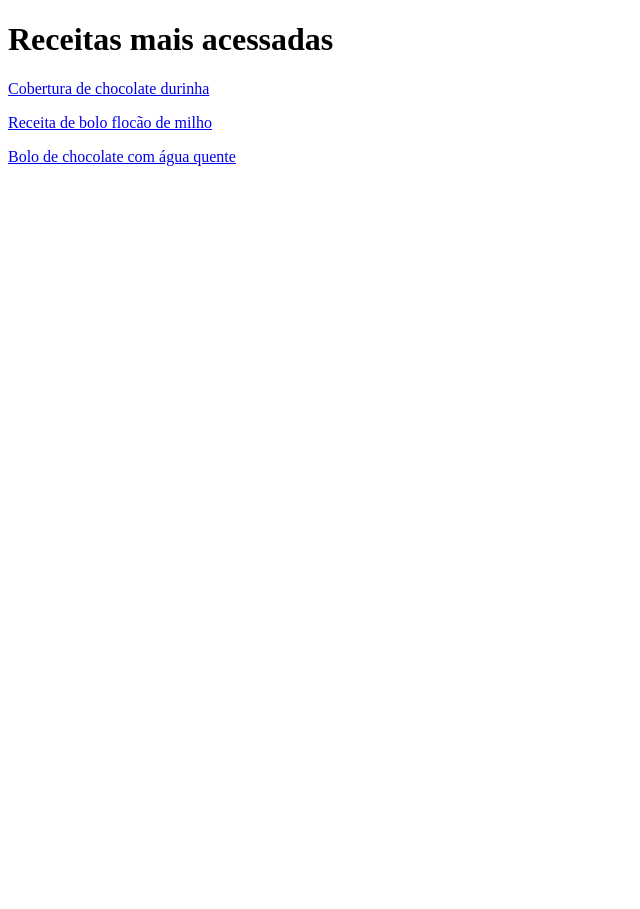
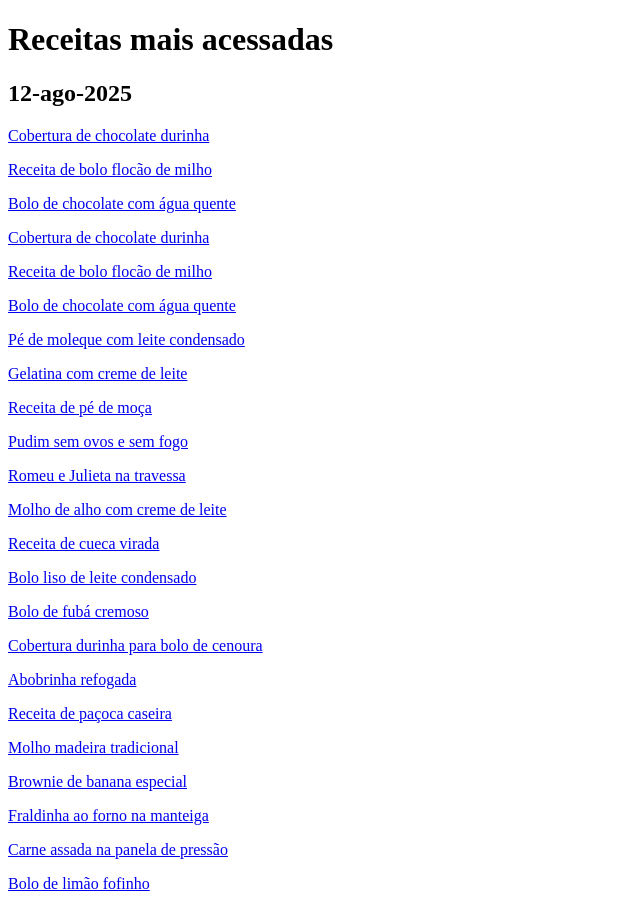
Before and after one commit to bimonte/bimonte.github.io, a plain HTML site: page receitas/index.html in a window 1280 px wide. Shown: the whole page, without its empty margins (0-640 px from the left). Before the commit the page ends 800 px from the top, so only its background shows below. Drawn offline with Linux system fonts and the light colour scheme.

Commit message:
Update index.html

```diff
--- a/receitas/index.html
+++ b/receitas/index.html
@@ -14,9 +14,31 @@
 
 		<h1>Receitas mais acessadas</h1>
 
+		<h2>12-ago-2025</h2>
+
 		<p><a href="https://www.restodonte.com.br/receitas/cobertura-de-chocolate-durinha">Cobertura de chocolate durinha</a></p>
 		<p><a href="https://www.restodonte.com.br/receitas/receita-de-bolo-flocao-de-milho-0">Receita de bolo flocão de milho</a></p>
 		<p><a href="https://www.restodonte.com.br/receitas/bolo-de-chocolate-com-agua-quente">Bolo de chocolate com água quente</a></p>
+		<p><a href="https://www.restodonte.com.br/receitas/cobertura-de-chocolate-durinha">Cobertura de chocolate durinha</a></p>
+		<p><a href="https://www.restodonte.com.br/receitas/receita-de-bolo-flocao-de-milho-0">Receita de bolo flocão de milho</a></p>
+		<p><a href="https://www.restodonte.com.br/receitas/bolo-de-chocolate-com-agua-quente">Bolo de chocolate com água quente</a></p>
+		<p><a href="https://www.restodonte.com.br/receitas/pe-de-moleque-com-leite-condensado">Pé de moleque com leite condensado</a></p>
+		<p><a href="https://www.restodonte.com.br/receitas/gelatina-com-creme-de-leite">Gelatina com creme de leite</a></p>
+		<p><a href="https://www.restodonte.com.br/receitas/receita-de-pe-de-moca">Receita de pé de moça</a></p>
+		<p><a href="https://www.restodonte.com.br/receitas/pudim-sem-ovos-e-sem-fogo">Pudim sem ovos e sem fogo</a></p>
+		<p><a href="https://www.restodonte.com.br/receitas/romeu-e-julieta-na-travessa">Romeu e Julieta na travessa</a></p>
+		<p><a href="https://www.restodonte.com.br/receitas/molho-de-alho-com-creme-de-leite">Molho de alho com creme de leite</a></p>
+		<p><a href="https://www.restodonte.com.br/receitas/receita-de-cueca-virada">Receita de cueca virada</a></p>
+		<p><a href="https://www.restodonte.com.br/receitas/bolo-liso-de-leite-condensado">Bolo liso de leite condensado</a></p>
+		<p><a href="https://www.restodonte.com.br/receitas/bolo-de-fuba-cremoso">Bolo de fubá cremoso</a></p>
+		<p><a href="https://www.restodonte.com.br/receitas/cobertura-durinha-para-bolo-de-cenoura-0">Cobertura durinha para bolo de cenoura</a></p>
+		<p><a href="https://www.restodonte.com.br/receitas/abobrinha-refogada">Abobrinha refogada</a></p>
+		<p><a href="https://www.restodonte.com.br/receitas/receita-de-pacoca-caseira">Receita de paçoca caseira</a></p>
+		<p><a href="https://www.restodonte.com.br/receitas/molho-madeira-tradicional">Molho madeira tradicional</a></p>
+		<p><a href="https://www.restodonte.com.br/receitas/brownie-de-banana-especial">Brownie de banana especial</a></p>
+		<p><a href="https://www.restodonte.com.br/receitas/fraldinha-ao-forno-na-manteiga">Fraldinha ao forno na manteiga</a></p>
+		<p><a href="https://www.restodonte.com.br/receitas/carne-assada-na-panela-de-pressao">Carne assada na panela de pressão</a></p>
+		<p><a href="https://www.restodonte.com.br/receitas/bolo-de-limao-fofinho">Bolo de limão fofinho</a></p>
 
 	</body>
 
```
